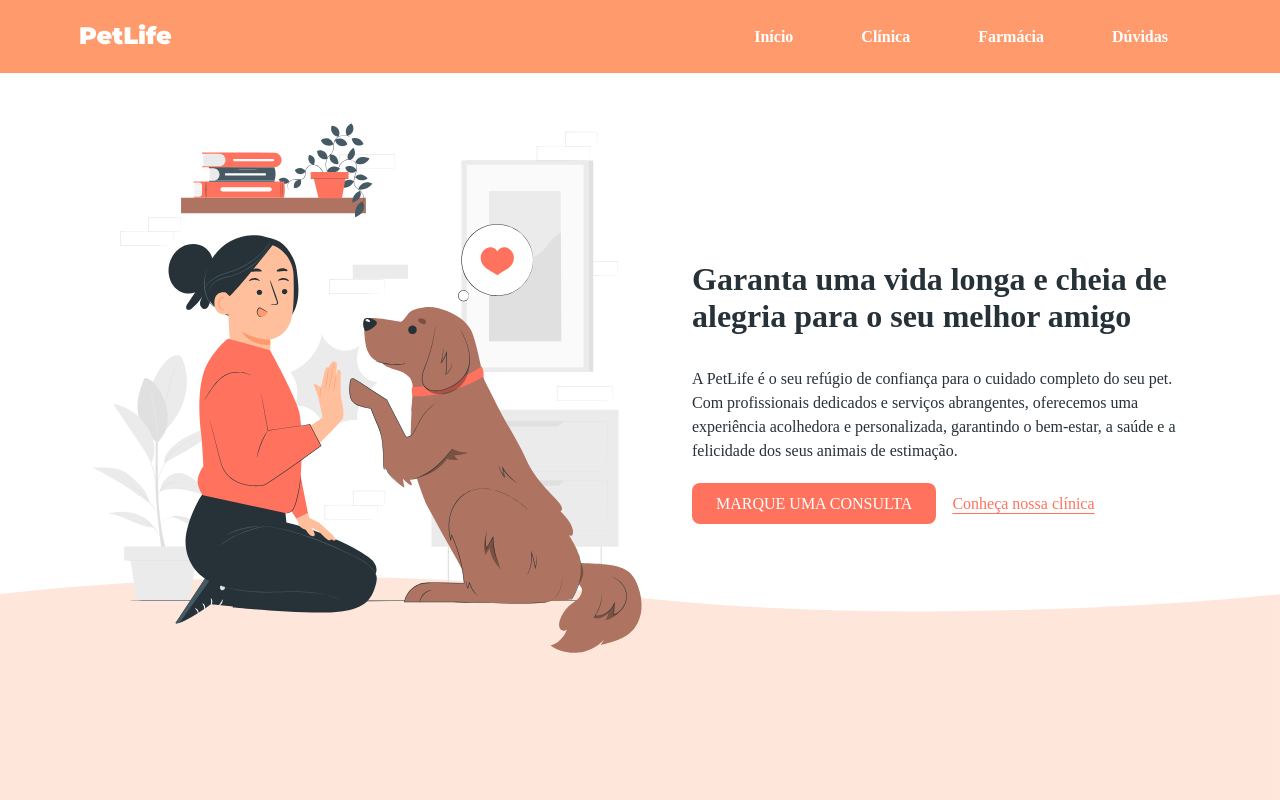
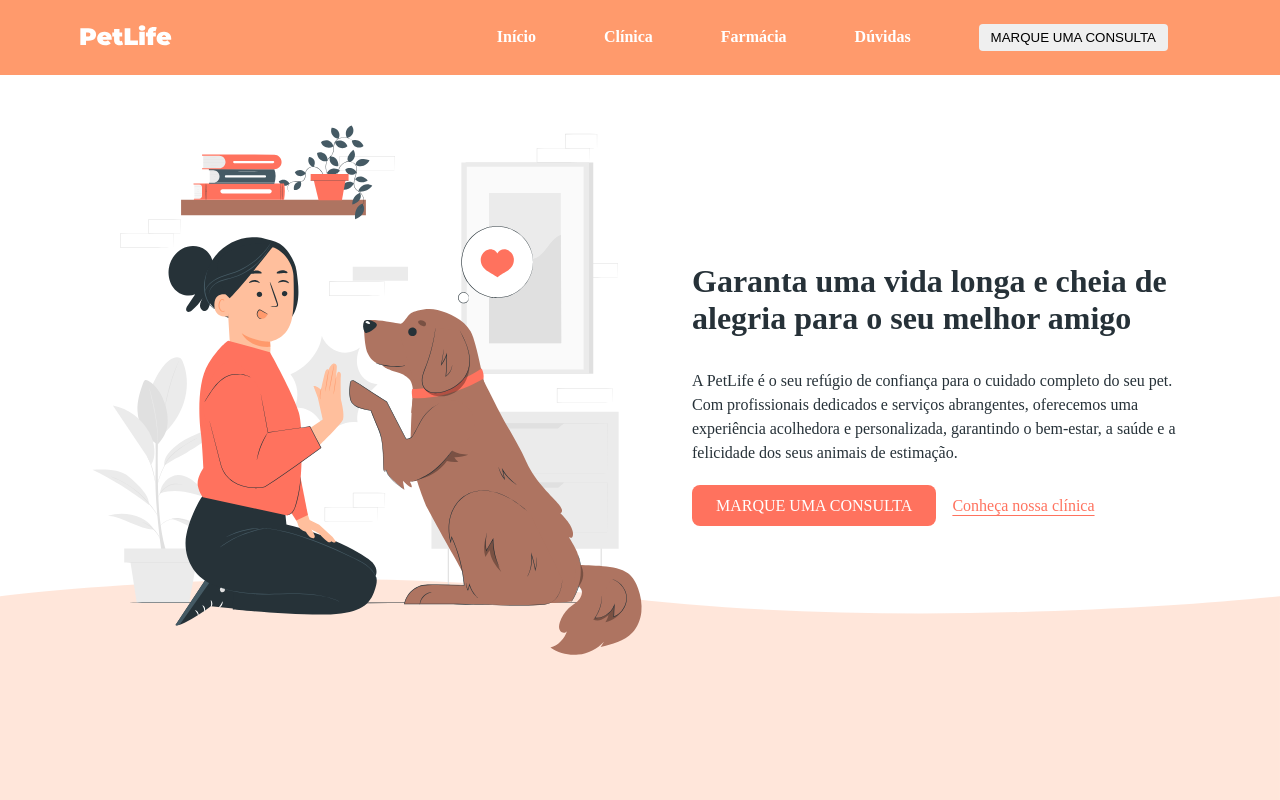
Before and after one commit to GustavoRMendes/PetLife, a plain HTML site: page index.html in a window 1280 px wide. Shown: the top 800 px of the page. Drawn offline with Linux system fonts and the light colour scheme.

Commit message:
add element in header

```diff
--- a/index.html
+++ b/index.html
@@ -16,6 +16,7 @@
         <a href="#clinica">Clínica</a>
         <a href="#farmacia">Farmácia</a>
         <a href="#duvidas">Dúvidas</a>
+        <a href="#inicio"><button class="button-nav">MARQUE UMA CONSULTA</button></a>
       </nav>
     </header>
     <main>
--- a/styles.css
+++ b/styles.css
@@ -162,3 +162,9 @@ footer a {
 span {
   color: black;
 }
+
+.button-nav {
+  padding: 6px 12px;
+  border: none;
+  border-radius: 4px;
+}
```
